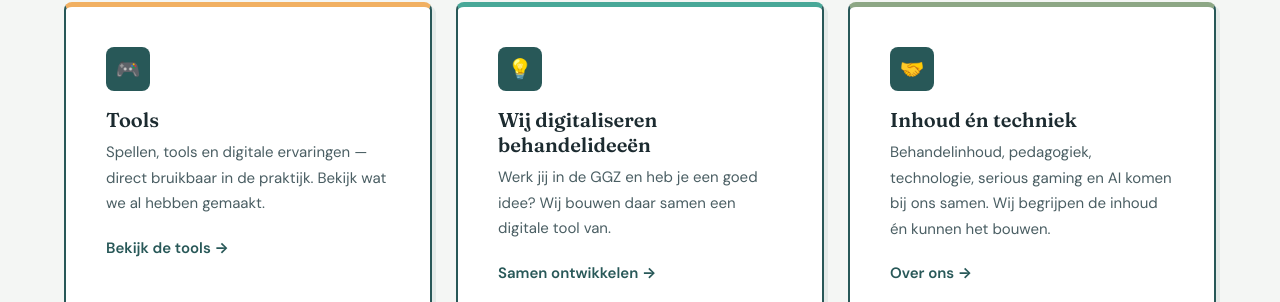
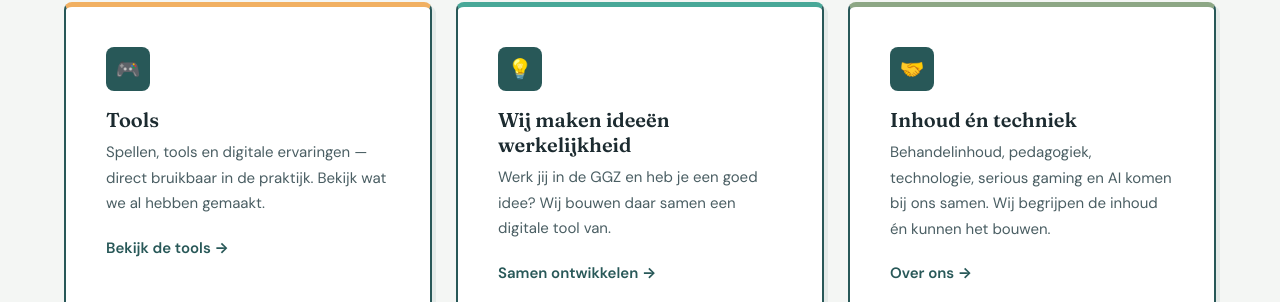
Before and after one commit to janwillemm/jari-website, a Jekyll site: the page built from index.md, in a window 1280 px wide and 900 px high, scrolled down 890 px. Shown: the part 153-455 px from the top of the window. Built offline with Jekyll 4.4.1, drawn with Linux system fonts in a browser that asks for light colours.

Commit message:
Hernoem kaarttitel naar 'Wij maken ideeën werkelijkheid'.
Co-authored-by: Cursor <cursoragent@cursor.com>

```diff
--- a/_includes/home-sections.html
+++ b/_includes/home-sections.html
@@ -89,7 +89,7 @@
 
       <article class="card">
         <div class="card__icon" aria-hidden="true">💡</div>
-        <h3 class="card__title">Wij digitaliseren behandelideeën</h3>
+        <h3 class="card__title">Wij maken ideeën werkelijkheid</h3>
         <p class="card__text">
           Werk jij in de GGZ en heb je een goed idee? Wij bouwen daar samen een digitale tool van.
         </p>
```
